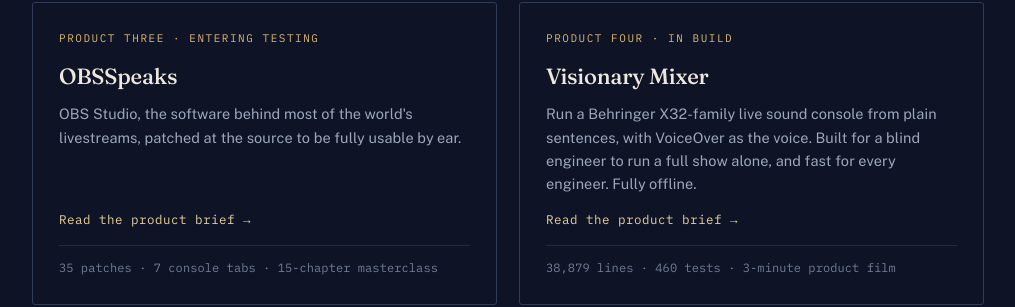
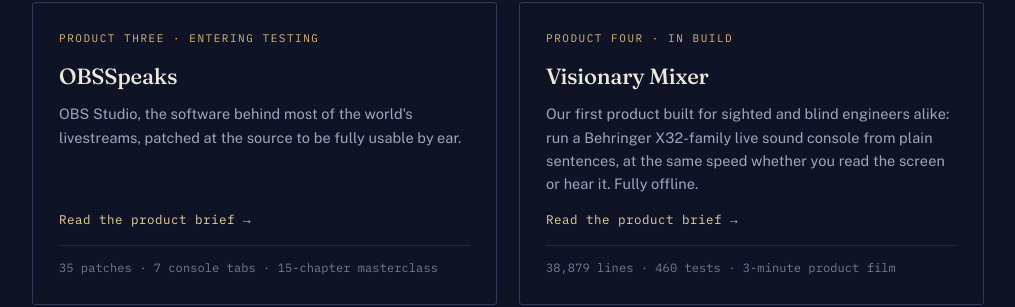
Before and after one commit to jbreeze803-jpg/visionary-promo-media, a plain HTML site: page investor/products.html in a window 1280 px wide. Shown: the part 674-981 px from the top of the page, without its empty margins (132-1147 px from the left). Drawn offline with nearby package versions, Linux system fonts and the light colour scheme.

Commit message:
Visionary Mixer: first product for sighted and blind engineers alike (products)

```diff
--- a/investor/products.html
+++ b/investor/products.html
@@ -280,7 +280,7 @@
       <a class="pcard" href="mixer.html">
         <span class="tag">Product four · In build</span>
         <h3>Visionary Mixer</h3>
-        <p>Run a Behringer X32-family live sound console from plain sentences, with VoiceOver as the voice. Built for a blind engineer to run a full show alone, and fast for every engineer. Fully offline.</p>
+        <p>Our first product built for sighted and blind engineers alike: run a Behringer X32-family live sound console from plain sentences, at the same speed whether you read the screen or hear it. Fully offline.</p>
         <span class="go">Read the product brief →</span>
         <span class="stat">38,879 lines · 460 tests · 3-minute product film</span>
       </a>
```
